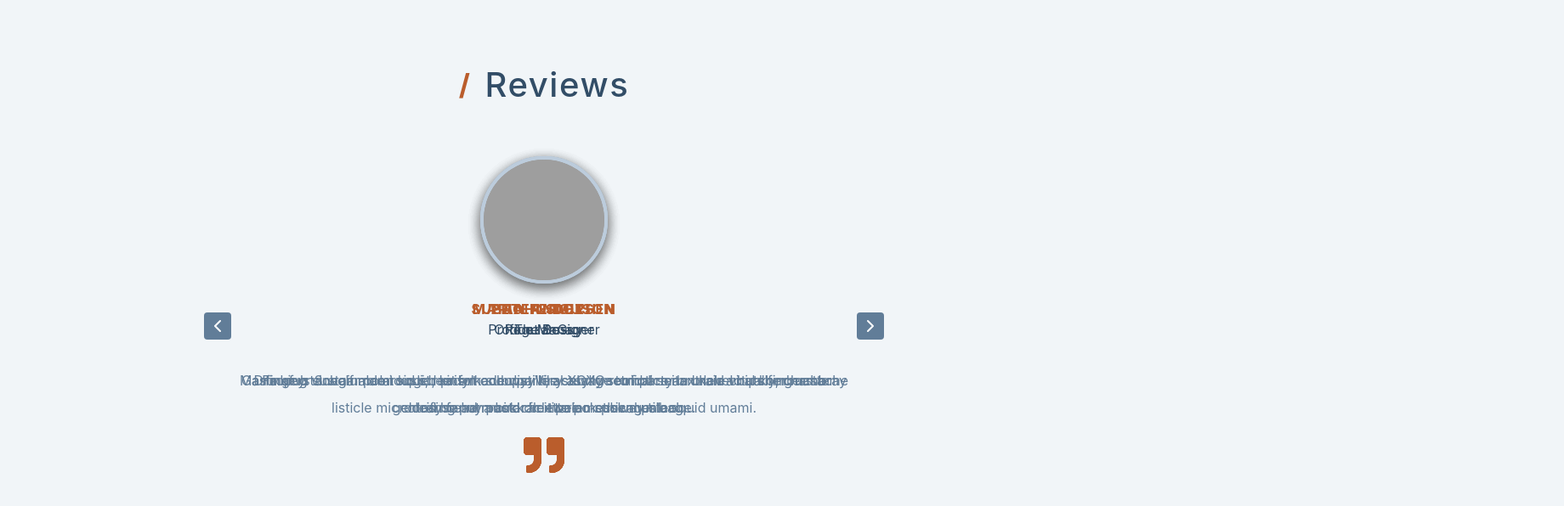
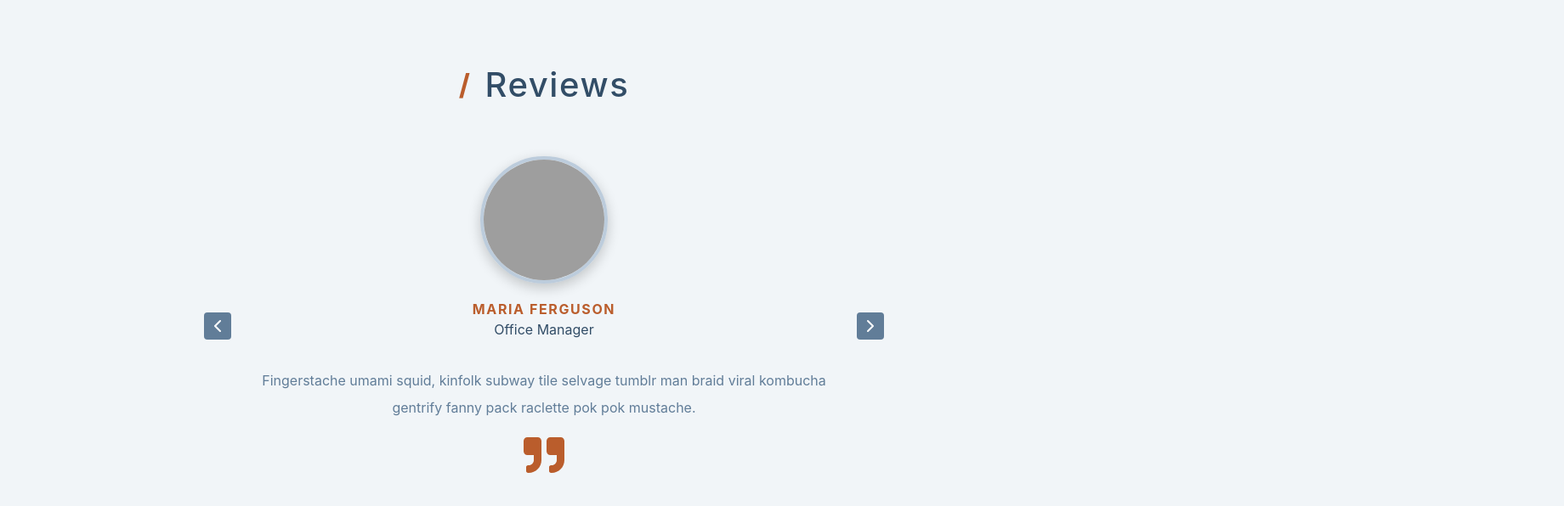
Before and after one commit to david204code/Sliders-react, a React (Create React App) app: page / in a window 1280 px wide. Shown: the top 596 px of the page at 85% size, 1840 px wide, since content can reach past the window. Built offline with nearby package versions, Linux system fonts and the light colour scheme; grey boxes are pictures that could not be loaded.

Commit message:
Add the condition for the acticle className in respect to CSS

```diff
--- a/src/App.js
+++ b/src/App.js
@@ -23,9 +23,13 @@ function App() {
           {people.map((person, personIndex) => {
             // destructure
             const {id, image, name, title, quote} = person;
-            // more stuff
+            // more stuff, Add class or className to the article
+            let position ="nextSlide"
+            if(personIndex === index) {
+              position = "activeSlide"
+            }
             return(
-              <article key ={id}>
+              <article className ={position} key ={id}>
                 <img src ={image} alt ={name} className ="person-img"/>
                 <h4>{name}</h4>
                 <p className ="title">{title}</p>
--- a/src/index.css
+++ b/src/index.css
@@ -239,10 +239,10 @@ article {
   left: 0;
   width: 100%;
   height: 100%;
-  /* opacity: 0; */
+  opacity: 0;
   transition: var(--transition);
 }
-/* article.activeSlide {
+article.activeSlide {
   opacity: 1;
   transform: translateX(0);
 }
@@ -251,4 +251,4 @@ article.lastSlide {
 }
 article.nextSlide {
   transform: translateX(100%);
-} */
+}
```
